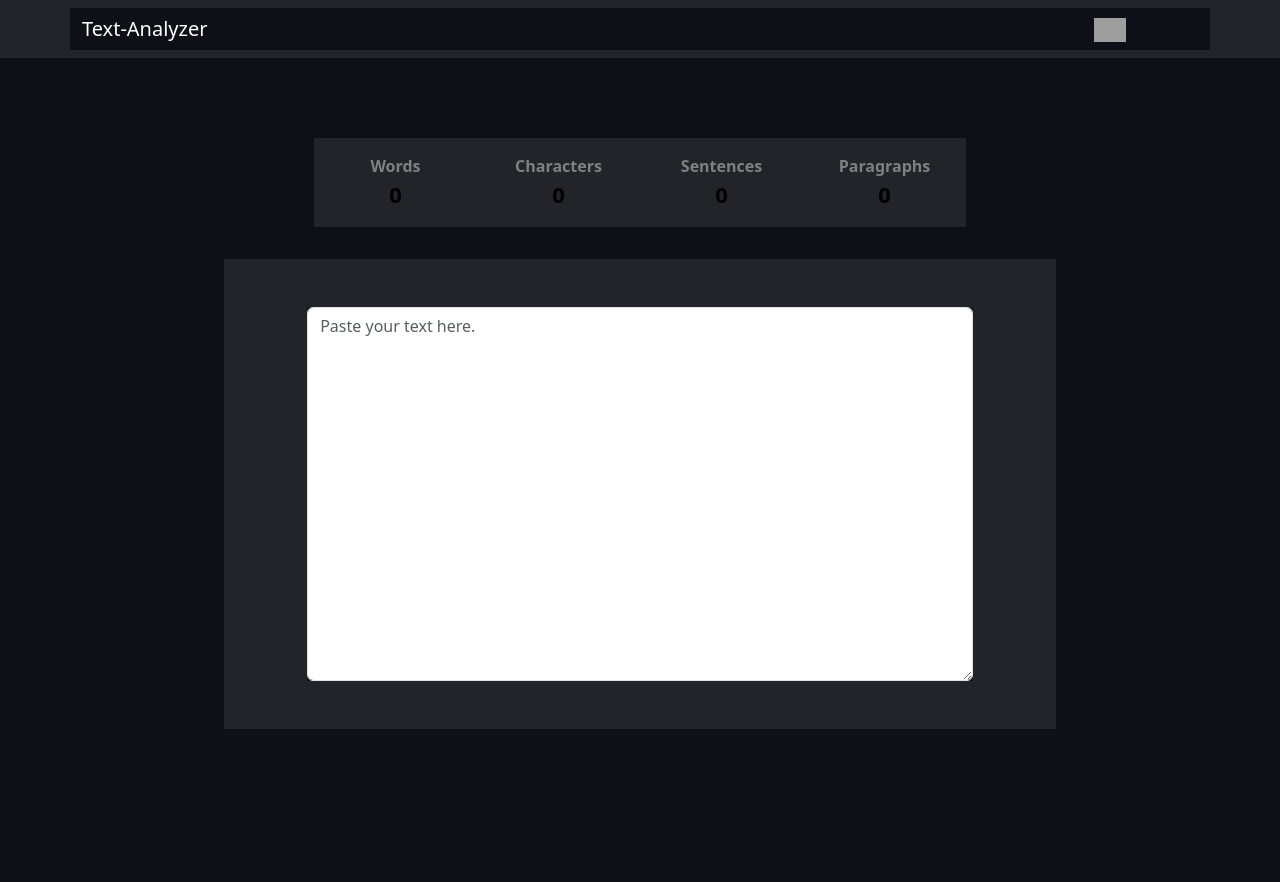
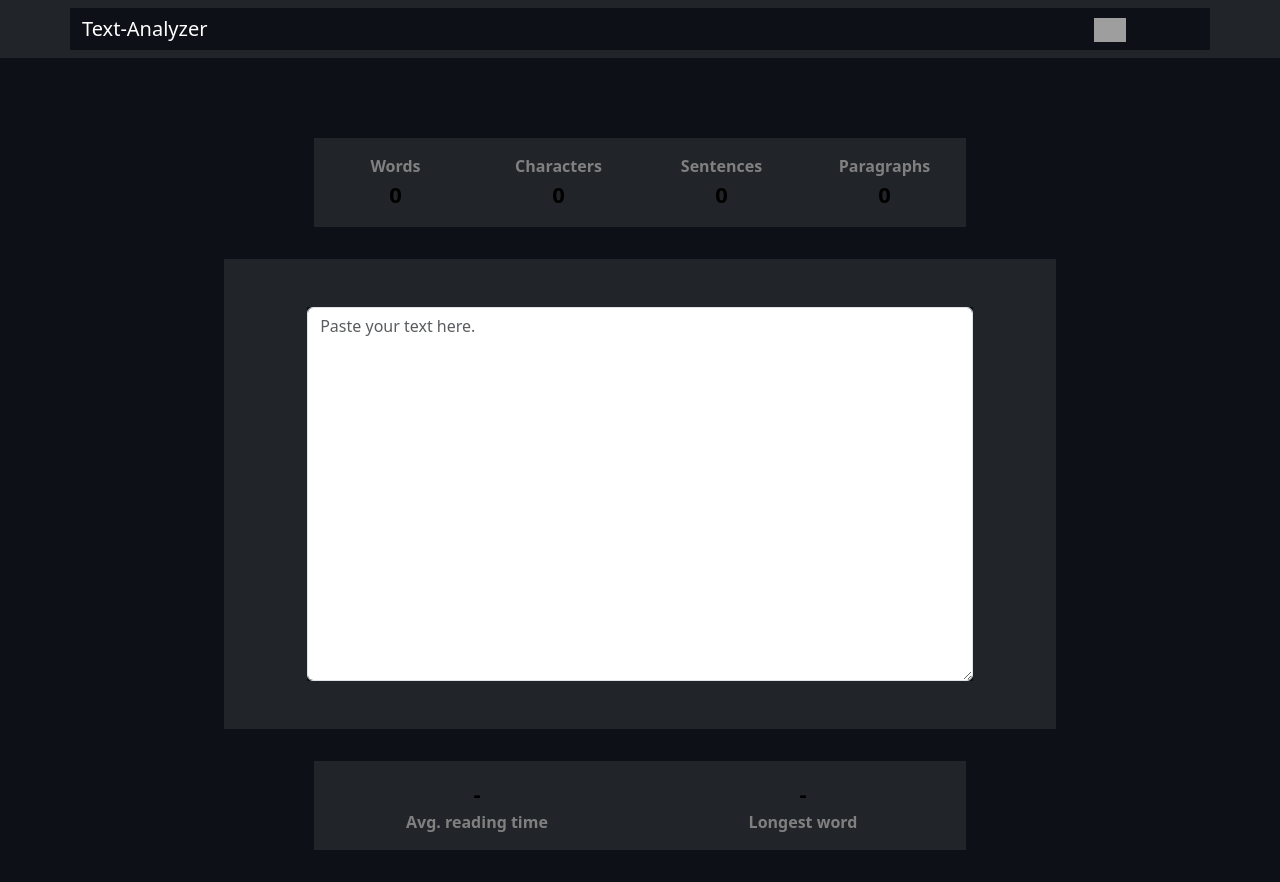
Before and after one commit to Moyosooreoluwa/Text-Analyzer-React, a React (Create React App) app: page / in a window 1280 px wide. Before the commit the page ends 800 px from the top, so only its background shows below. Built offline with nearby package versions, Linux system fonts and the light colour scheme; grey boxes are pictures that could not be loaded.

Commit message:
Bottom Analysis Bar

```diff
--- a/src/App.js
+++ b/src/App.js
@@ -1,4 +1,5 @@
 import './App.css';
+import BottomAnalysis from './components/Bottom-Analysis/BottomAnalysis';
 import Nav from './components/Navbar/Navigation';
 import TextBox from './components/TextBox/TextBox';
 import TopAnalysis from './components/Top-Analysis/TopAnalysis';
@@ -9,6 +10,7 @@ function App() {
       <Nav />
       <TopAnalysis />
       <TextBox />
+      <BottomAnalysis />
     </div>
   );
 }
--- /dev/null
+++ b/src/components/Bottom-Analysis/BottomAnalysis.css
@@ -0,0 +1,31 @@
+.b-category {
+  width: 100%;
+  font-size: 1rem;
+  color: gray;
+  font-weight: 600;
+}
+
+.b-value {
+  font-size: 1.375rem;
+  color: black;
+  display: block;
+  font-weight: 700;
+}
+
+.b-analysis {
+  padding: 2rem;
+  /* margin: 0rem 3rem 0; */
+}
+
+.b-analysis-row {
+  padding: 0 25%;
+}
+
+.b-analysis-col {
+  text-align: center;
+  padding: 1rem;
+}
+
+.bgcolor {
+  background-color: #212529;
+}
--- /dev/null
+++ b/src/components/Bottom-Analysis/BottomAnalysis.js
@@ -0,0 +1,35 @@
+import Container from 'react-bootstrap/Container';
+import Row from 'react-bootstrap/Row';
+import Col from 'react-bootstrap/Col';
+
+import './BottomAnalysis.css';
+
+const BottomAnalysis = () => {
+  const analysis = [
+    {
+      category: 'Avg. reading time',
+      value: '-',
+    },
+    {
+      category: 'Longest word',
+      value: '-',
+    },
+  ];
+
+  return (
+    <div>
+      <Container fluid className="b-analysis ">
+        <Row className="justify-content-md-center b-analysis-row ">
+          {analysis.map(({ category, value }) => (
+            <Col key={category} className="b-analysis-col bgcolor">
+              <span className="b-value bgcolor">{value}</span>
+              <span className="b-category bgcolor">{category}</span>
+            </Col>
+          ))}
+        </Row>
+      </Container>
+    </div>
+  );
+};
+
+export default BottomAnalysis;
```
